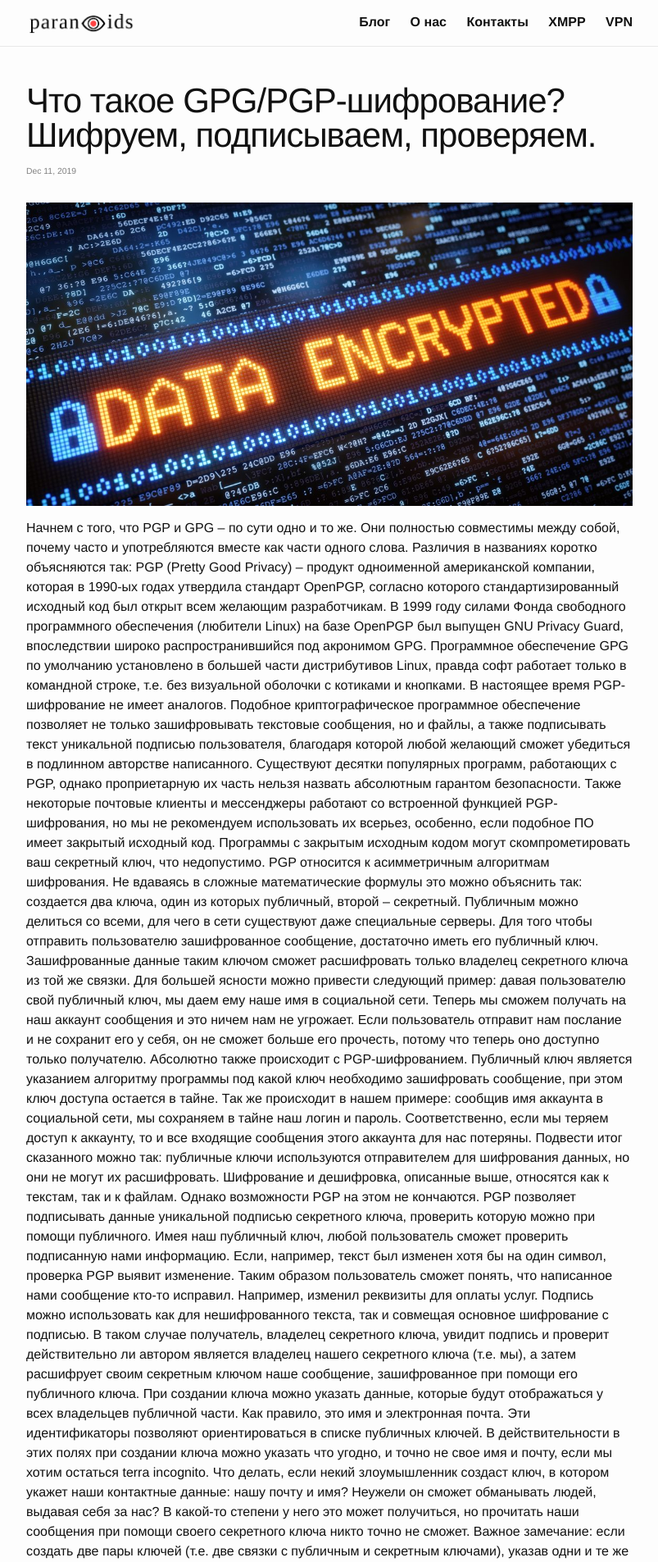
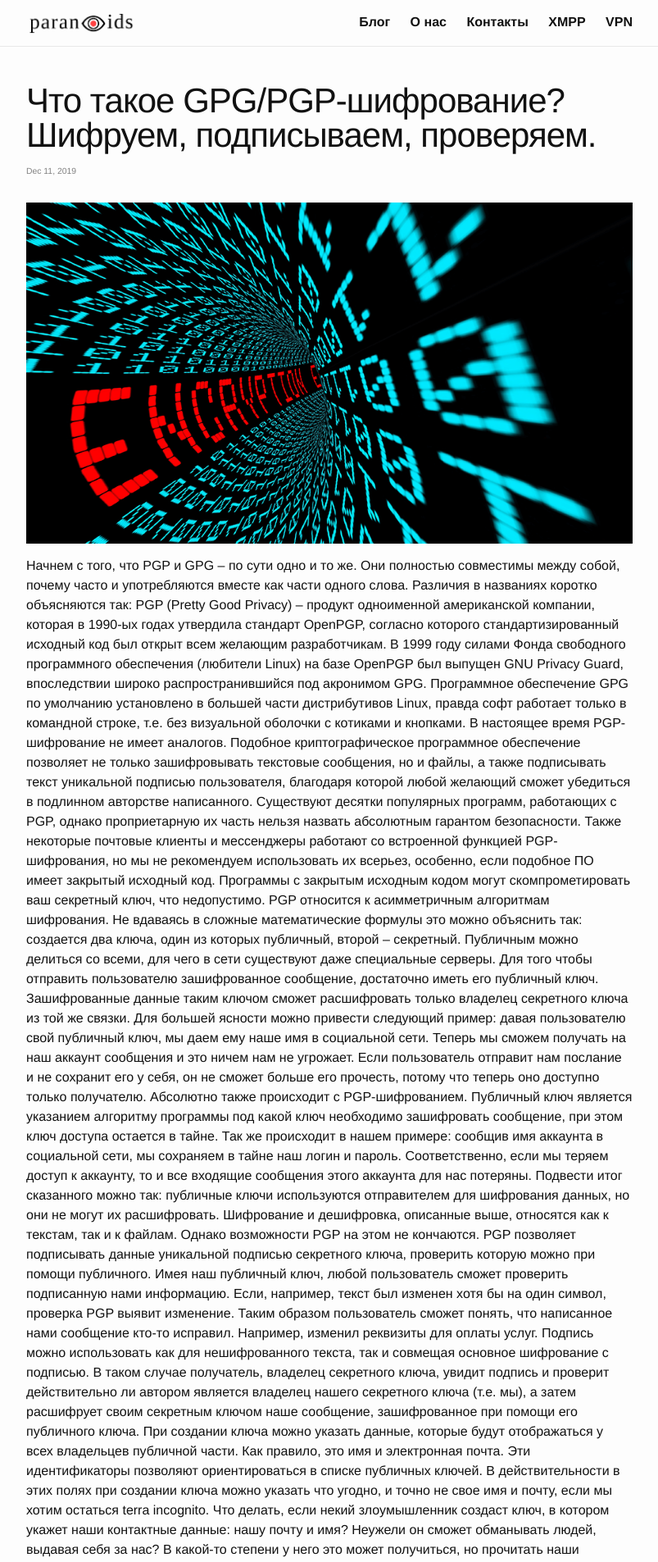
Before and after one commit to 2b7E1n6D0e5R7/2b7E1n6D0e5R7.github.io, a Jekyll site: the page built from _posts/2019-12-11-what-is-gpg-pgp.md, in a window 1280 px wide. Shown: the top 1905 px of the page at 82% size, without its empty margins (238-1041 px from the left). Built offline with Jekyll 4.4.1, drawn with Linux system fonts in a browser that asks for light colours.

Commit message:
Update 2019-12-11-what-is-gpg-pgp.md

```diff
--- a/_posts/2019-12-11-what-is-gpg-pgp.md
+++ b/_posts/2019-12-11-what-is-gpg-pgp.md
@@ -4,7 +4,7 @@ layout: post
 tags: шифрование общение PGP GPG
 ---
 
-![encryption](/images/data-encryption.jpg)
+![encryption](/images/encryption.png)
 
 Начнем с того, что PGP и GPG – по сути одно и то же. Они полностью совместимы между собой, почему часто и употребляются вместе как части одного слова. Различия в названиях коротко объясняются так: PGP (Pretty Good Privacy) – продукт одноименной американской компании, которая в 1990-ых годах утвердила стандарт OpenPGP, согласно которого стандартизированный исходный код был открыт всем желающим разработчикам. В 1999 году силами Фонда свободного программного обеспечения (любители Linux) на базе OpenPGP был выпущен GNU Privacy Guard, впоследствии широко распространившийся под акронимом GPG. Программное обеспечение GPG по умолчанию установлено в большей части дистрибутивов Linux, правда софт работает только в командной строке, т.е. без визуальной оболочки с котиками и кнопками.
 В настоящее время PGP-шифрование не имеет аналогов. Подобное криптографическое программное обеспечение позволяет не только зашифровывать текстовые сообщения, но и файлы, а также подписывать текст уникальной подписью пользователя, благодаря которой любой желающий сможет убедиться в подлинном авторстве написанного.
```
